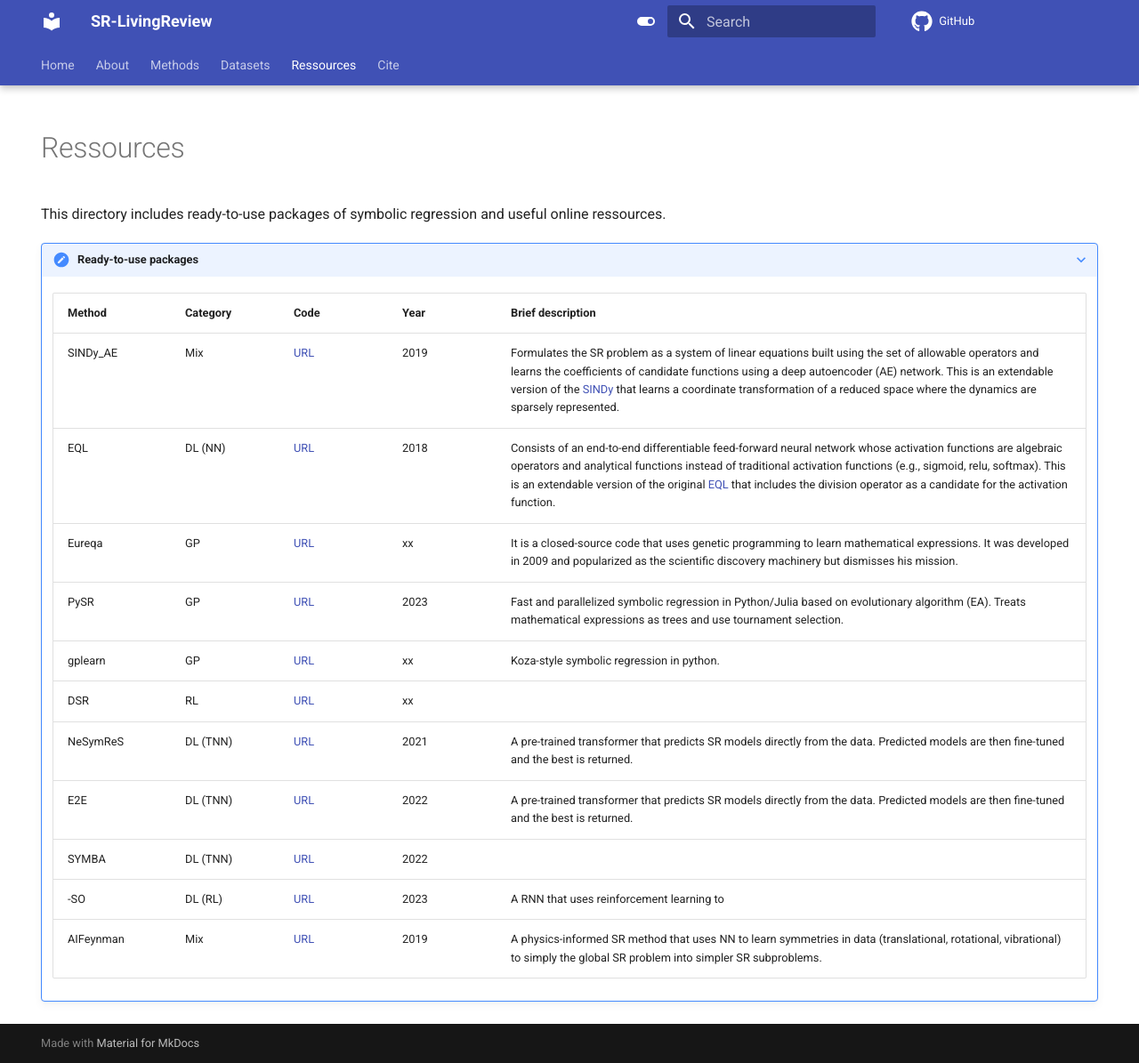
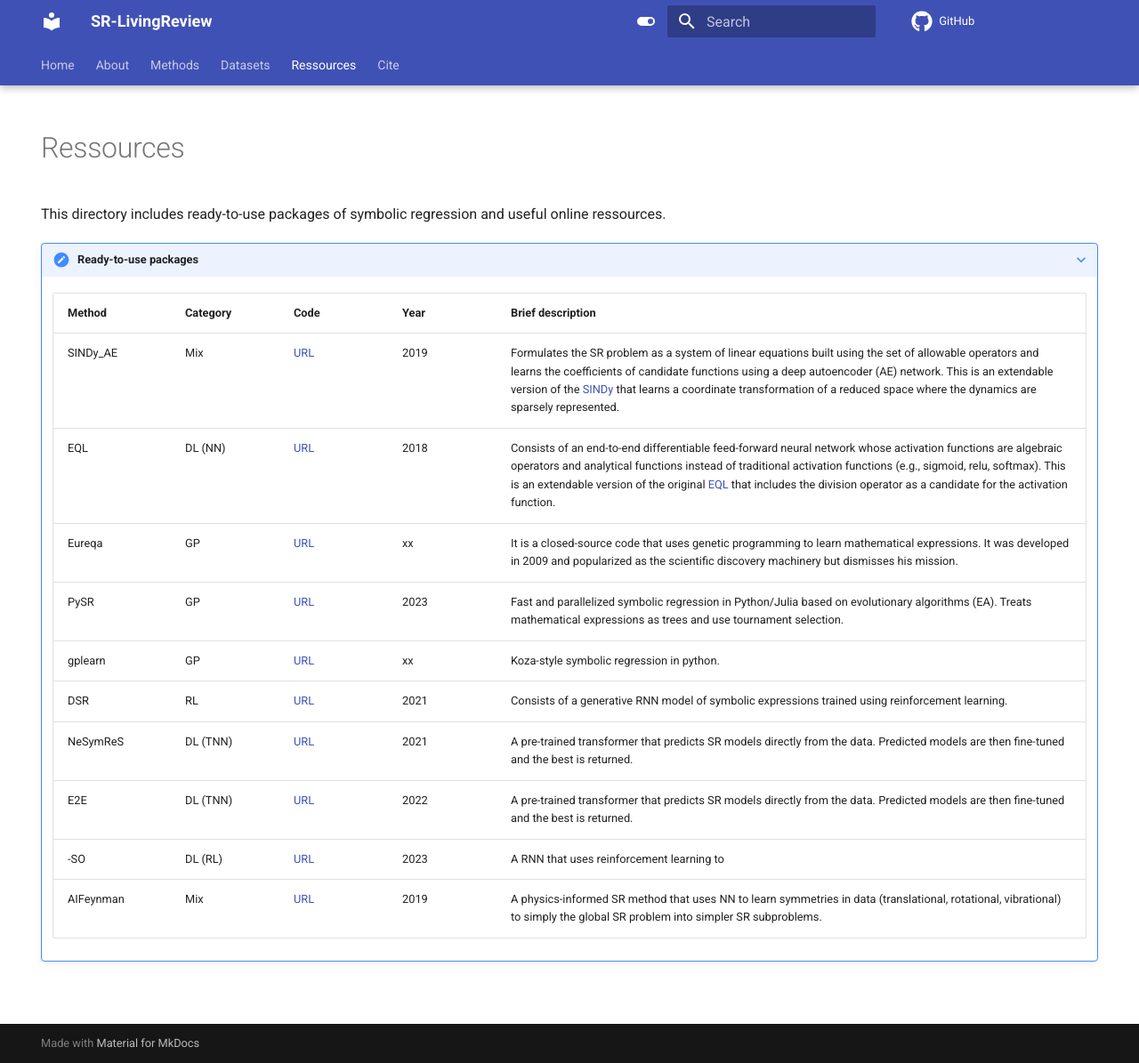
Before and after one commit to nmakke/SR-LivingReview, an MkDocs documentation site: the page built from docs/ressources.md, in a window 1280 px wide and 1195 px high. Shown: the whole window at 89% size. Built offline with MkDocs 1.6.1 and Material for MkDocs 9.7.7, drawn with Linux system fonts in a browser that asks for light colours; formulas are drawn with MathJax 3; comment, search, counter and statistics services are not loaded.

Commit message:
Update ressources.md

```diff
--- a/docs/ressources.md
+++ b/docs/ressources.md
@@ -17,11 +17,10 @@ This directory includes ready-to-use packages of symbolic regression and useful
       | SINDy_AE | Mix | [URL](https://github.com/kpchamp/SindyAutoencoders) | 2019 | Formulates the SR problem as a system of linear equations built using the set of allowable operators and learns the coefficients of candidate functions using a deep autoencoder (AE) network.  This is an extendable version of the [SINDy](https://www.pnas.org/doi/epdf/10.1073/pnas.1517384113) that learns a coordinate transformation of a reduced space where the dynamics are sparsely represented. |
       | EQL$\div$ | DL (NN) | [URL](https://github.com/martius-lab/EQL) | 2018 | Consists of an end-to-end differentiable feed-forward neural network whose activation functions are algebraic operators and analytical functions instead of traditional activation functions (e.g., sigmoid, relu, softmax). This is an extendable version of the original [EQL](https://arxiv.org/abs/1610.02995) that includes the division operator as a candidate for the activation function.|
       | Eureqa | GP | [URL]() | xx | It is a closed-source code that uses genetic programming to learn mathematical expressions. It was developed in 2009 and popularized as the scientific discovery machinery but dismisses his mission.|
-      | PySR | GP | [URL](https://github.com/MilesCranmer/PySR) | 2023 | Fast and parallelized symbolic regression in Python/Julia based on evolutionary algorithm (EA). Treats mathematical expressions as trees and use tournament selection.  |
+      | PySR | GP | [URL](https://github.com/MilesCranmer/PySR) | 2023 | Fast and parallelized symbolic regression in Python/Julia based on evolutionary algorithms (EA). Treats mathematical expressions as trees and use tournament selection.  |
       | gplearn | GP | [URL]() | xx | Koza-style symbolic regression in python.| |
-      | DSR | RL | [URL]() | xx | |
+      | DSR | RL | [URL](https://github.com/brendenpetersen/deep-symbolic-optimization) | 2021 | Consists of a generative RNN model of symbolic expressions trained using reinforcement learning. |
       | NeSymReS | DL (TNN) | [URL]() | 2021 | A pre-trained transformer that predicts SR models directly from the data. Predicted models are then fine-tuned and the best is returned.|
       | E2E | DL (TNN) | [URL]() | 2022 | A pre-trained transformer that predicts SR models directly from the data. Predicted models are then fine-tuned and the best is returned. |
-      | SYMBA | DL (TNN) | [URL](https://github.com/ML4SCI/SYMBAHEP) | 2022 | |
       | $\phi$-SO | DL (RL) | [URL](https://github.com/WassimTenachi/PhySO/tree/main) | 2023 | A RNN that uses reinforcement learning to |
       | AIFeynman | Mix | [URL](https://github.com/SJ001/AI-Feynman) | 2019 | A physics-informed SR method that uses NN to learn symmetries in data (translational, rotational, vibrational) to simply the global SR problem into simpler SR subproblems. |
```
